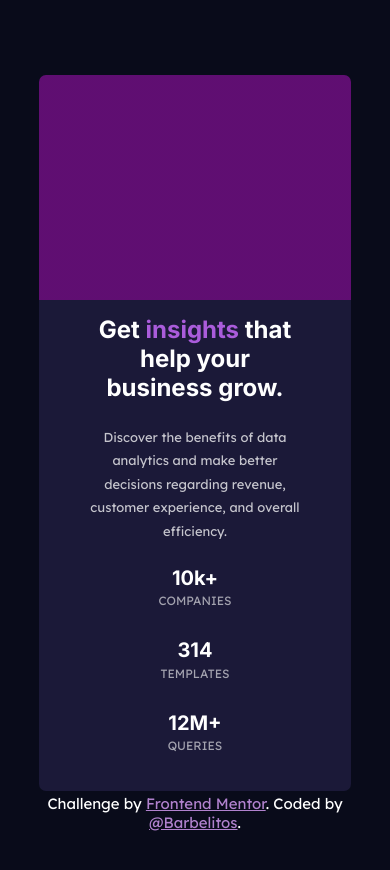
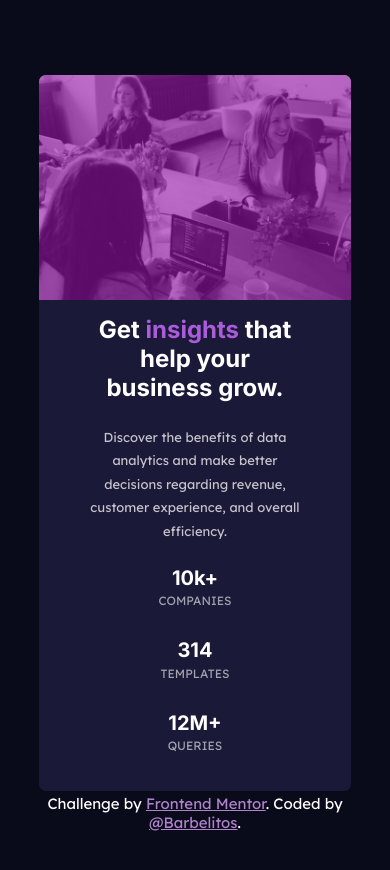
Before and after one commit to Barbelitos/FrontEndMentor-SatsPreviewCard, a plain HTML site: page index.html in a window 390 px wide. Drawn offline with Linux system fonts and the light colour scheme; the site is published under a folder, as on GitHub Pages, so addresses that start at the root find nothing.

Commit message:
Fix imageMobile link

```diff
--- a/styles.css
+++ b/styles.css
@@ -105,7 +105,7 @@ span {
     }
 
     .card_picture {
-        background-image: linear-gradient(rgba(153, 16, 172, 0.6), rgba(153, 16, 172, 0.6)), url(/images/imageMobile.jpg);
+        background-image: linear-gradient(rgba(153, 16, 172, 0.6), rgba(153, 16, 172, 0.6)), url(images/imageMobile.jpg);
         height: 15em;
         width: 100%;
     }
```
